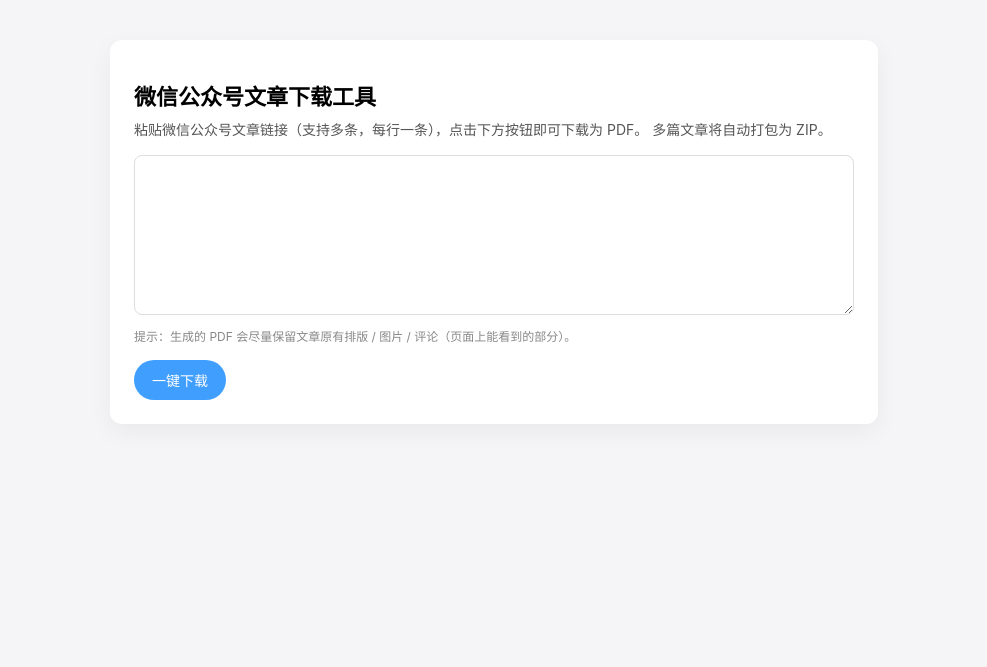
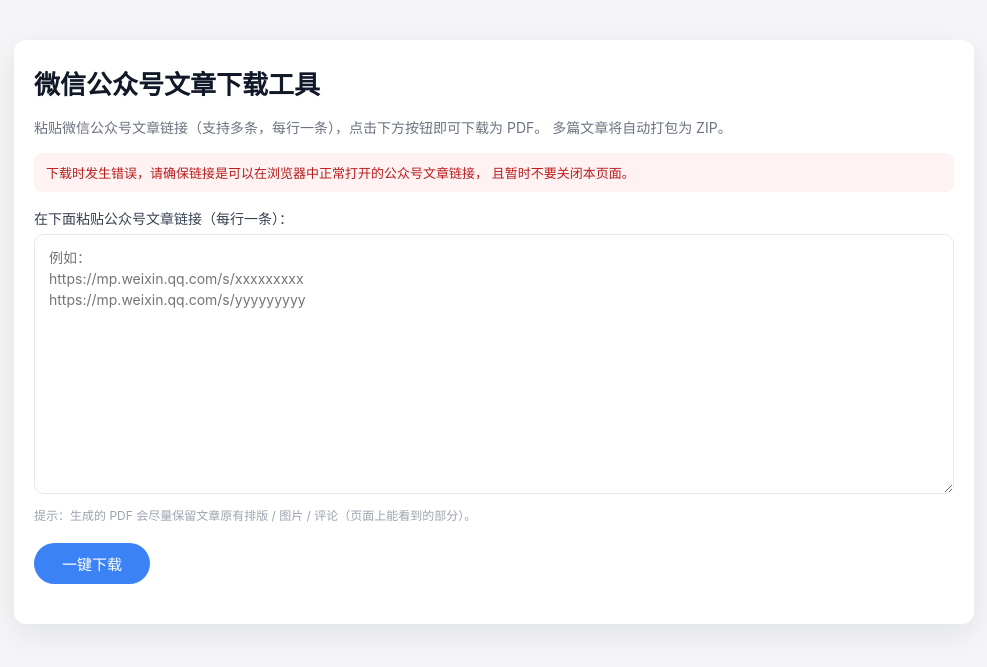
Before and after one commit to hijohn458-byte/wx-article-downloader, a Flask app: page / in a window 1280 px wide. Shown: the top 667 px of the page, without its empty margins (146-1133 px from the left). Run offline with Flask 3, Linux system fonts and the light colour scheme.

Commit message:
fix front-end download form

```diff
--- a/templates/index.html
+++ b/templates/index.html
@@ -4,84 +4,113 @@
   <meta charset="utf-8">
   <title>微信公众号文章下载工具</title>
   <meta name="viewport" content="width=device-width, initial-scale=1">
+
+  <!-- 这里用最简单的内联样式，方便部署 -->
   <style>
+    * { box-sizing: border-box; }
     body {
+      margin: 0;
       font-family: -apple-system, BlinkMacSystemFont, "Segoe UI", Roboto, "Helvetica Neue", Arial, "Noto Sans", "PingFang SC", "Microsoft YaHei", sans-serif;
-      margin: 0;
-      padding: 0;
       background: #f5f5f7;
     }
-    .container {
-      max-width: 720px;
+    .page {
+      max-width: 960px;
       margin: 40px auto;
-      padding: 24px;
-      background: #ffffff;
+      padding: 24px 20px 40px;
+      background: #fff;
       border-radius: 12px;
-      box-shadow: 0 8px 24px rgba(0,0,0,0.05);
+      box-shadow: 0 10px 30px rgba(15, 23, 42, 0.08);
     }
     h1 {
-      font-size: 22px;
-      margin-bottom: 8px;
+      margin: 0 0 16px;
+      font-size: 26px;
+      font-weight: 600;
+      color: #111827;
     }
-    p.desc {
-      color: #555;
+    .sub-title {
+      color: #6b7280;
       font-size: 14px;
-      margin-top: 0;
       margin-bottom: 16px;
+    }
+    .tip {
+      background: #fef2f2;
+      color: #b91c1c;
+      border-radius: 8px;
+      padding: 10px 12px;
+      font-size: 13px;
+      margin-bottom: 16px;
+    }
+    .textarea-label {
+      font-size: 14px;
+      color: #374151;
+      margin-bottom: 6px;
+      display: block;
     }
     textarea {
       width: 100%;
-      min-height: 160px;
-      border-radius: 8px;
-      border: 1px solid #ddd;
-      padding: 10px 12px;
-      font-size: 13px;
+      min-height: 260px;
+      padding: 12px 14px;
+      border-radius: 10px;
+      border: 1px solid #e5e7eb;
       resize: vertical;
-      box-sizing: border-box;
-      font-family: Menlo, Monaco, Consolas, "Courier New", monospace;
+      font-size: 14px;
+      line-height: 1.5;
+      font-family: inherit;
     }
     textarea:focus {
       outline: none;
-      border-color: #409eff;
-      box-shadow: 0 0 0 2px rgba(64,158,255,0.2);
+      border-color: #3b82f6;
+      box-shadow: 0 0 0 1px #3b82f6;
     }
-    button {
-      margin-top: 16px;
-      padding: 10px 18px;
-      font-size: 14px;
+    .hint {
+      margin-top: 8px;
+      font-size: 12px;
+      color: #9ca3af;
+    }
+    .actions {
+      margin-top: 20px;
+    }
+    button[type="submit"] {
+      display: inline-flex;
+      align-items: center;
+      justify-content: center;
+      padding: 10px 28px;
       border-radius: 999px;
       border: none;
+      background: #3b82f6;
+      color: #fff;
+      font-size: 15px;
+      font-weight: 500;
       cursor: pointer;
-      background: #409eff;
-      color: #fff;
-      font-weight: 500;
+      transition: background 0.15s ease, transform 0.05s ease;
     }
-    button:hover {
-      background: #2b84da;
+    button[type="submit"]:hover {
+      background: #2563eb;
+      transform: translateY(-1px);
     }
-    .hint {
-      font-size: 12px;
-      color: #888;
-      margin-top: 8px;
+    button[type="submit"]:active {
+      transform: translateY(0);
     }
     .flash {
-      background: #ffecec;
-      color: #d93025;
+      margin-top: 16px;
+      padding: 10px 12px;
       border-radius: 8px;
-      padding: 8px 10px;
-      margin-bottom: 12px;
       font-size: 13px;
+      background: #fef9c3;
+      color: #854d0e;
+      border: 1px solid #facc15;
     }
   </style>
 </head>
 <body>
-<div class="container">
+<div class="page">
   <h1>微信公众号文章下载工具</h1>
-  <p class="desc">
+  <div class="sub-title">
     粘贴微信公众号文章链接（支持多条，每行一条），点击下方按钮即可下载为 PDF。
     多篇文章将自动打包为 ZIP。
-  </p>
+  </div>
 
+  <!-- 错误提示 / flash 信息 -->
   {% with messages = get_flashed_messages() %}
     {% if messages %}
       {% for msg in messages %}
@@ -90,15 +119,25 @@
     {% endif %}
   {% endwith %}
 
-  <form method="post">
-    <textarea
-      name="urls"
-      placeholder="例如：&#10;https://mp.weixin.qq.com/s/xxxxxxxx&#10;https://mp.weixin.qq.com/s/yyyyyyyy">
-    </textarea>
+  <div class="tip">
+    下载时发生错误，请确保链接是可以在浏览器中正常打开的公众号文章链接，
+    且暂时不要关闭本页面。
+  </div>
+
+  <!-- 关键点：用普通 form POST，交给浏览器直接下载响应内容 -->
+  <form method="post" action="/">
+    <label class="textarea-label" for="urls">
+      在下面粘贴公众号文章链接（每行一条）：
+    </label>
+    <textarea id="urls" name="urls" placeholder="例如：&#10;https://mp.weixin.qq.com/s/xxxxxxxxx&#10;https://mp.weixin.qq.com/s/yyyyyyyyy"></textarea>
+
     <div class="hint">
       提示：生成的 PDF 会尽量保留文章原有排版 / 图片 / 评论（页面上能看到的部分）。
     </div>
-    <button type="submit">一键下载</button>
+
+    <div class="actions">
+      <button type="submit">一键下载</button>
+    </div>
   </form>
 </div>
 </body>
```
